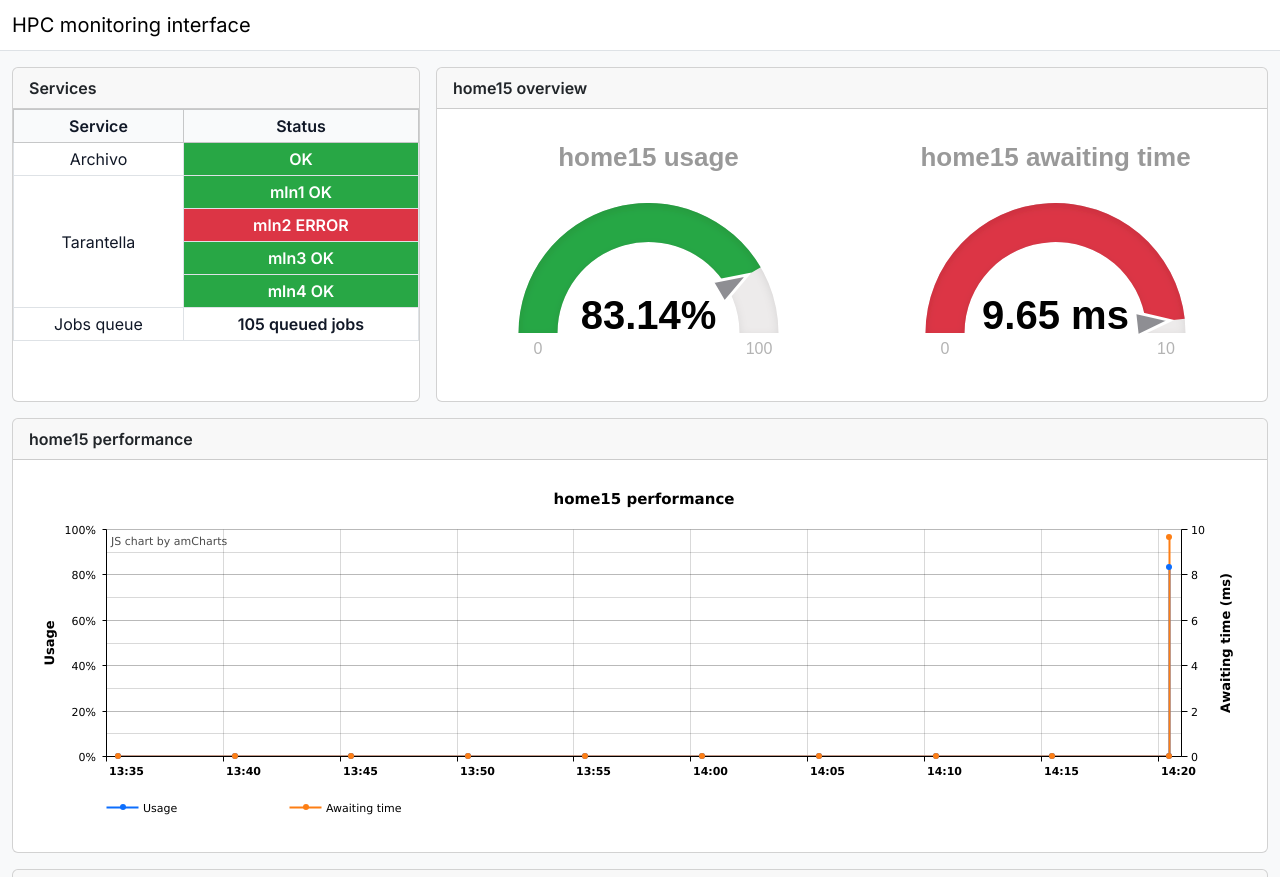
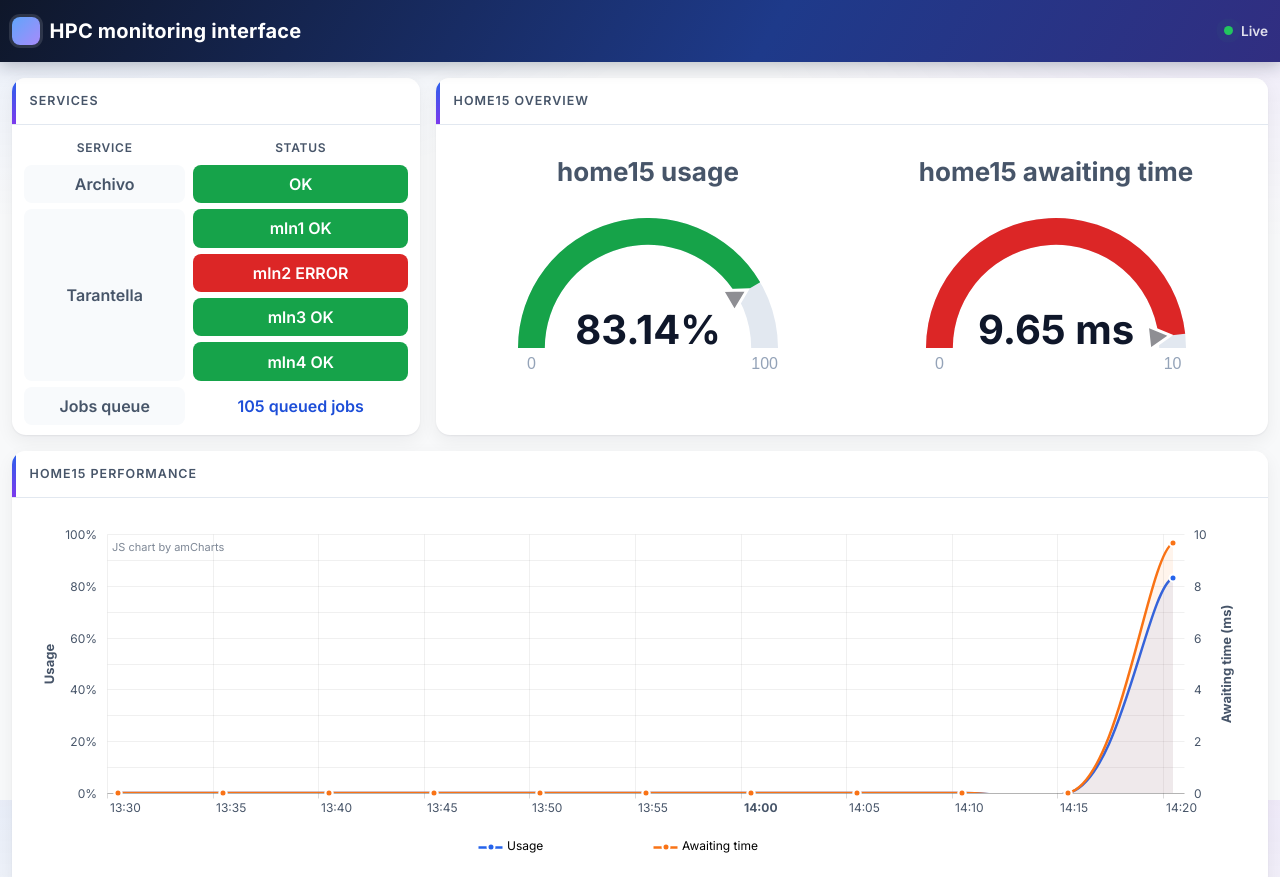
Before and after one commit to juakol/hpcd, a plain HTML site: page dashboard.htm in a window 1280 px wide. Shown: the top 877 px of the page. Drawn offline with nearby package versions, Linux system fonts and the light colour scheme; animation ran at ten frames a second.

Commit message:
Restyle dashboard: gradient top bar, cards, pill statuses, smoother chart
- Dark gradient navbar with a live indicator
- Borderless rounded cards with soft shadows and an accent stripe
- Service statuses and quotas shown as rounded tiles instead of a grid
- Chart uses the page font, smoothed lines with a light fill, no
  duplicate title; gauges use softer colors
- Fix the first chart value landing on the same minute as the last
  empty point
- Quotas table scrolls sideways on narrow screens

Co-Authored-By: Claude Opus 5.5 <noreply@anthropic.com>
Claude-Session: https://claude.ai/code/session_01UafB7GHhTjZN9ncx1vFssS

```diff
--- a/css/nagiosdb.css
+++ b/css/nagiosdb.css
@@ -1,44 +1,163 @@
 /* Reset and base */
 * { box-sizing: border-box; }
-html, body { height: 100%; }
+html { height: 100%; }
+
+:root{
+  --ink: #0f172a;
+  --ink-soft: #475569;
+  --line: #e2e8f0;
+  --accent: #2563eb;
+  --accent-2: #7c3aed;
+  --card-radius: 14px;
+  --shadow: 0 1px 2px rgba(15,23,42,.06), 0 6px 18px rgba(15,23,42,.06);
+  --shadow-hover: 0 2px 4px rgba(15,23,42,.08), 0 14px 32px rgba(15,23,42,.10);
+}
 
 /***** Base overrides *****/
-body{ background:#f8fafc; color:#111827; }
+body{
+  color: var(--ink);
+  background:
+    radial-gradient(1200px 500px at 0% -10%, rgba(37,99,235,.10), transparent 60%),
+    radial-gradient(900px 400px at 100% 0%, rgba(124,58,237,.08), transparent 60%),
+    #f1f5f9 !important;
+  background-attachment: fixed !important;
+  min-height: 100%;
+  padding-bottom: 24px;
+}
 
-/* Wrapper uses responsive grid */
-#wrapper{
-  width: min(1200px, 96vw);
-  margin: 24px auto;
-  display: grid;
-  grid-template-columns: repeat(12, 1fr);
-  grid-auto-rows: minmax(120px, auto);
-  gap: 16px;
+/***** Top bar *****/
+.navbar{
+  background: linear-gradient(120deg, #0f172a 0%, #1e3a8a 60%, #312e81 100%) !important;
+  border-bottom: none !important;
+  box-shadow: 0 4px 16px rgba(15,23,42,.25);
+  padding-top: .75rem;
+  padding-bottom: .75rem;
+}
+.navbar .navbar-brand{
+  color: #fff !important;
+  font-weight: 700;
+  letter-spacing: .01em;
+  display: flex;
+  align-items: center;
+  gap: .6rem;
+}
+.navbar .navbar-brand::before{
+  content: "";
+  width: 28px; height: 28px;
+  border-radius: 8px;
+  background: linear-gradient(135deg, #60a5fa, #a78bfa);
+  box-shadow: 0 0 0 3px rgba(255,255,255,.12);
+}
+.live-indicator{
+  color: rgba(255,255,255,.85);
+  font-size: .85rem;
+  font-weight: 600;
+  display: inline-flex;
+  align-items: center;
+  gap: .5rem;
+}
+.live-indicator::before{
+  content: "";
+  width: 9px; height: 9px;
+  border-radius: 50%;
+  background: #22c55e;
+  box-shadow: 0 0 0 0 rgba(34,197,94,.7);
+  animation: pulse 2s infinite;
+}
+@keyframes pulse{
+  0%   { box-shadow: 0 0 0 0 rgba(34,197,94,.6); }
+  70%  { box-shadow: 0 0 0 8px rgba(34,197,94,0); }
+  100% { box-shadow: 0 0 0 0 rgba(34,197,94,0); }
+}
+
+/***** Cards *****/
+.card{
+  border: none !important;
+  border-radius: var(--card-radius) !important;
+  box-shadow: var(--shadow);
+  background: #fff;
+  overflow: hidden;
+  transition: box-shadow .2s ease, transform .2s ease;
+}
+.card:hover{
+  box-shadow: var(--shadow-hover);
+  transform: translateY(-1px);
+}
+.card-header{
+  background: #fff !important;
+  border-bottom: 1px solid var(--line) !important;
+  color: var(--ink-soft);
+  font-size: .78rem;
+  text-transform: uppercase;
+  letter-spacing: .08em;
+  padding: .85rem 1.1rem;
+  position: relative;
+}
+.card-header::before{
+  content: "";
+  position: absolute;
+  left: 0; top: 0; bottom: 0;
+  width: 4px;
+  background: linear-gradient(180deg, var(--accent), var(--accent-2));
 }
 
 /***** Cards and layout *****/
 .frame{ background: transparent; box-shadow: none; padding: 0; }
-.frame:hover{ box-shadow: 0 8px 20px rgba(0,0,0,0.08); }
 
-/* Layout placement */
-#services-div{ grid-column: span 4; }
-#gauges-frame{ grid-column: span 8; }
-#home15-performance-chart{ grid-column: span 12; height: 360px; }
-#quotas-div{ grid-column: span 12; }
+#home15-performance-chart{ height: 360px; }
 
 /***** Tables *****/
-table{ width: 100%; border-collapse: collapse; text-align: center; }
-#services-table th, #services-table td { color:#111827; }
-#services-table thead th{ background: #f9fafb; font-weight: 600; color: #111827; }
+table{ width: 100%; text-align: center; }
+.table{ --bs-table-bg: transparent; margin: 0; }
+.table > :not(caption) > * > *{ border: none; }
 
-/* Quotas table */
-#quotas-table th, #quotas-table tr { border: 1px solid #e5e7eb; }
-#quotas-table td { color:#111827; }
-#quotas-table thead th{ background: #f9fafb; font-weight: 700; letter-spacing: .02em; color:#111827; }
-#quotas-table td:nth-of-type(2n) { border-right: 3px solid #d1d5db; }
-#quotas-table td:last-child { border-right: none; }
+/* Services table: rows of pills */
+#services-table{
+  border-collapse: separate;
+  border-spacing: 8px 6px;
+  padding: 4px;
+}
+#services-table thead th{
+  background: transparent !important;
+  color: var(--ink-soft);
+  font-size: .75rem;
+  font-weight: 600;
+  text-transform: uppercase;
+  letter-spacing: .06em;
+  padding-bottom: 2px;
+}
+#services-table td{
+  color: var(--ink);
+  border-radius: 8px;
+  padding: .45rem .6rem;
+}
+#services-table td:first-child{
+  background: #f8fafc;
+  font-weight: 600;
+  color: var(--ink-soft);
+}
+
+/* Quotas table: grid of rounded tiles */
+#quotas-table{
+  border-collapse: separate;
+  border-spacing: 4px;
+  padding: 6px;
+}
+#quotas-table thead tr:first-child{ display: none; }
+#quotas-table td{
+  color: #fff;
+  font-weight: 600;
+  font-size: .9rem;
+  padding: .4rem .5rem;
+  border-right: none !important;
+}
+#quotas-table td.grupo-cell{ border-radius: 8px 0 0 8px; text-align: left; padding-left: .7rem; }
+#quotas-table td.quedan-cell{ border-radius: 0 8px 8px 0; font-variant-numeric: tabular-nums; }
 
 /* Status/number cells */
-.status-cell, .number-cell{ color:#111827; font-weight:600; }
+.status-cell, .number-cell{ font-weight: 600; }
+.status-cell{ box-shadow: inset 0 -2px 0 rgba(0,0,0,.08); }
+.number-cell{ background: #eff6ff; color: #1d4ed8 !important; }
 
 /***** Gauges *****/
 .gauge-meter{ width: 100%; max-width: 420px; height: 260px; }
@@ -47,3 +166,6 @@ table{ width: 100%; border-collapse: collapse; text-align: center; }
 .hidden{ visibility: hidden; }
 .label{ text-align: center; font-size: 32px; font-weight: 700; color: rgba(0,0,0,.8); }
 .top-label{ padding-left: 30px; padding-top:10px; color:#374151; font-size: 40px; font-weight:700; margin-left: auto; margin-right: auto; }
+
+/* Quotas table scrolls sideways on narrow screens */
+#quotas-div .card-body{ overflow-x: auto; }
--- a/dashboard.htm
+++ b/dashboard.htm
@@ -21,6 +21,7 @@
 		<nav class="navbar navbar-light bg-white border-bottom sticky-top mb-3">
 			<div class="container-fluid">
 				<span class="navbar-brand mb-0 h1">HPC monitoring interface</span>
+				<span class="live-indicator">Live</span>
 			</div>
 		</nav>
 		<div class="container-fluid">
@@ -29,7 +30,7 @@
 					<div class="card h-100" id="services-div">
 						<div class="card-header fw-semibold">Services</div>
 						<div class="card-body p-0">
-							<table class="table table-sm table-bordered mb-0 align-middle" id="services-table">
+							<table class="table table-sm mb-0 align-middle" id="services-table">
 								<thead class="table-light">
 									<tr>
 										<th>Service</th>
@@ -93,7 +94,7 @@
 					<div class="card" id="quotas-div">
 						<div class="card-header fw-semibold">Soft Quotas</div>
 						<div class="card-body p-0">
-							<table class="table table-sm table-bordered mb-0" id="quotas-table">
+							<table class="table table-sm mb-0" id="quotas-table">
 								<thead class="table-light">
 									<tr>
 										<th colspan="16">SOFT QUOTAS</th>
--- a/js/nagiosdb.js
+++ b/js/nagiosdb.js
@@ -10,9 +10,9 @@ try{
     var oHome15PerformanceData = [];
 
     //Some basic colors
-    var _green = "#28a745"; // Bootstrap success
-    var _yellow ="#ffc107"; // Bootstrap warning
-    var _red = "#dc3545";   // Bootstrap danger
+    var _green = "#16a34a"; // success
+    var _yellow ="#f59e0b"; // warning
+    var _red = "#dc2626";   // danger
 
     var UPDATE_INTERVAL_MS = 300000; // 5 min per request
     var SIMULATE_RANDOM = true; // set to true to simulate random values for home15 and other widgets
@@ -31,7 +31,14 @@ try{
             stroke_width: 3,
             stroke_linecap: 'round'
         },
-        gaugeWidthScale: 0.8,
+        gaugeWidthScale: 0.55,
+        gaugeColor: '#e2e8f0',
+        shadowOpacity: 0,
+        titleFontColor: '#475569',
+        titleFontFamily: 'Inter, system-ui, sans-serif',
+        valueFontColor: '#0f172a',
+        valueFontFamily: 'Inter, system-ui, sans-serif',
+        labelFontColor: '#94a3b8',
         counter: false
     }
 
@@ -83,33 +90,47 @@ try{
                 "columnSpacing": 4,
                 "autoDisplay": true,
                 "dataDateFormat": "HH:NN",
-                "plotAreaFillAlphas": 0.23,
+                "fontFamily": "Inter, system-ui, sans-serif",
+                "fontSize": 12,
+                "color": "#475569",
+                "plotAreaFillAlphas": 0,
                 "colors": [
-                    "#0d6efd",   // primary
-                    "#fd7e14"    // orange
+                    "#2563eb",   // blue
+                    "#f97316"    // orange
                 ],
                 "precision": 2,
                 "categoryAxis": {
                     "minPeriod": "mm",
                     "parseDates": true,
-                    "boldLabels": true,
+                    "gridAlpha": 0.06,
+                    "axisAlpha": 0.15,
                 },
                 "graphs": [
                     {
+                        "type": "smoothedLine",
                         "bullet": "round",
-                        "bulletSize": 6,
+                        "bulletSize": 7,
+                        "bulletBorderAlpha": 1,
+                        "bulletBorderColor": "#ffffff",
+                        "bulletBorderThickness": 2,
+                        "fillAlphas": 0.08,
                         "id": "usage-graph",
-                        "lineThickness": 2,
+                        "lineThickness": 2.5,
                         "title": "Usage",
                         "valueAxis": "usage-axis",
                         "valueField": "usage",
                         "yAxis": "usage-axis"
                     },
                     {
+                        "type": "smoothedLine",
                         "bullet": "round",
-                        "bulletSize": 6,
+                        "bulletSize": 7,
+                        "bulletBorderAlpha": 1,
+                        "bulletBorderColor": "#ffffff",
+                        "bulletBorderThickness": 2,
+                        "fillAlphas": 0.08,
                         "id": "awaiting-time-graph",
-                        "lineThickness": 2,
+                        "lineThickness": 2.5,
                         "title": "Awaiting time",
                         "valueAxis": "awaiting-time-axis",
                         "valueField": "awaiting-time",
@@ -125,6 +146,8 @@ try{
                         "title": "Usage",
                         "titleFontSize": 13,
                         "strictMinMax": true,
+                        "gridAlpha": 0.06,
+                        "axisAlpha": 0,
                         "integersOnly": true,
                         "unit":"%",
                         "labelFrequency": 2,
@@ -134,6 +157,8 @@ try{
                         "id": "awaiting-time-axis",
                         "position": "right",
                         "title": "Awaiting time (ms)",
+                        "gridAlpha": 0,
+                        "axisAlpha": 0,
                         //"maximum": 300,
                         "titleFontSize": 13,
                     }
@@ -144,15 +169,11 @@ try{
                 "legend": {
                     "enabled": true,
                     "useGraphSettings": true,
-                    "switchable": false
+                    "switchable": false,
+                    "align": "center",
+                    "markerSize": 12
                 },
-                "titles": [
-                    {
-                        "id": "hom15-performance",
-                        "size": 15,
-                        "text": "home15 performance"
-                    }
-                ],
+                "titles": [],
                 "initialized": false,
                 "dataProvider": initializeChartData()
             });
@@ -208,7 +229,8 @@ try{
     function initializeChartData(){
         try{
             var oHome15PerformanceData = [];
-            var oDate = moment();
+            // Start one interval back: the first real value is added right away with the current time
+            var oDate = moment().subtract(5,"minutes");
             oHome15PerformanceData.unshift({
                 "usage": "",
                 "awaiting-time": "",
```
